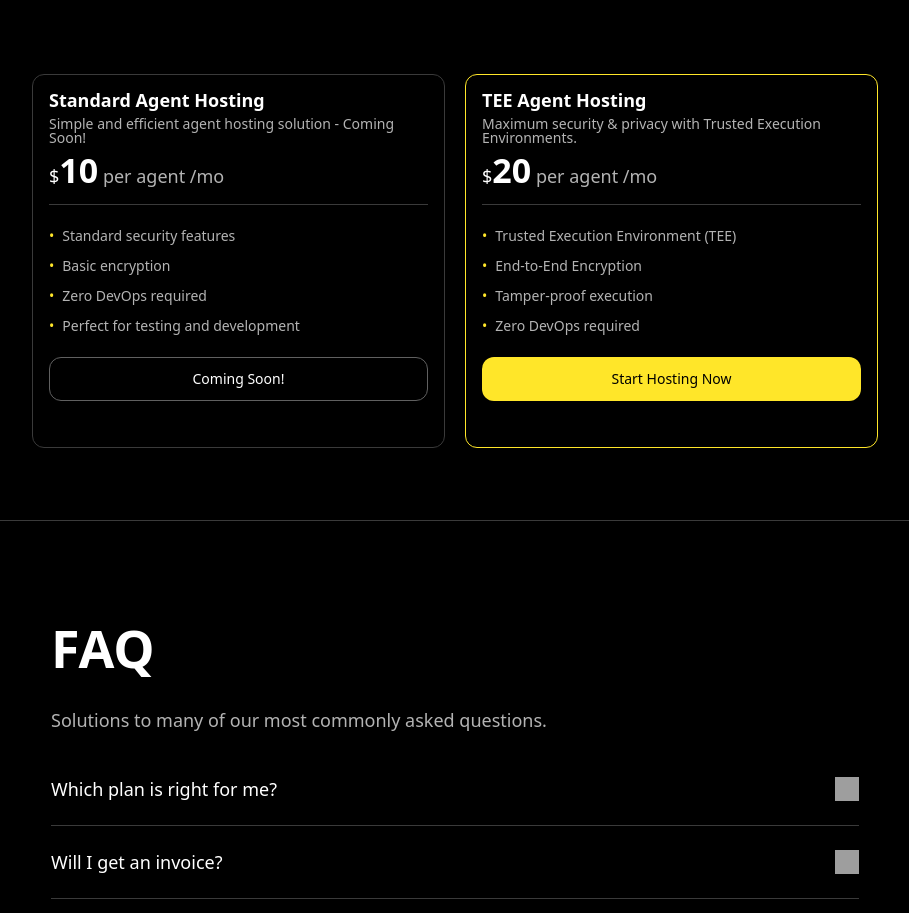
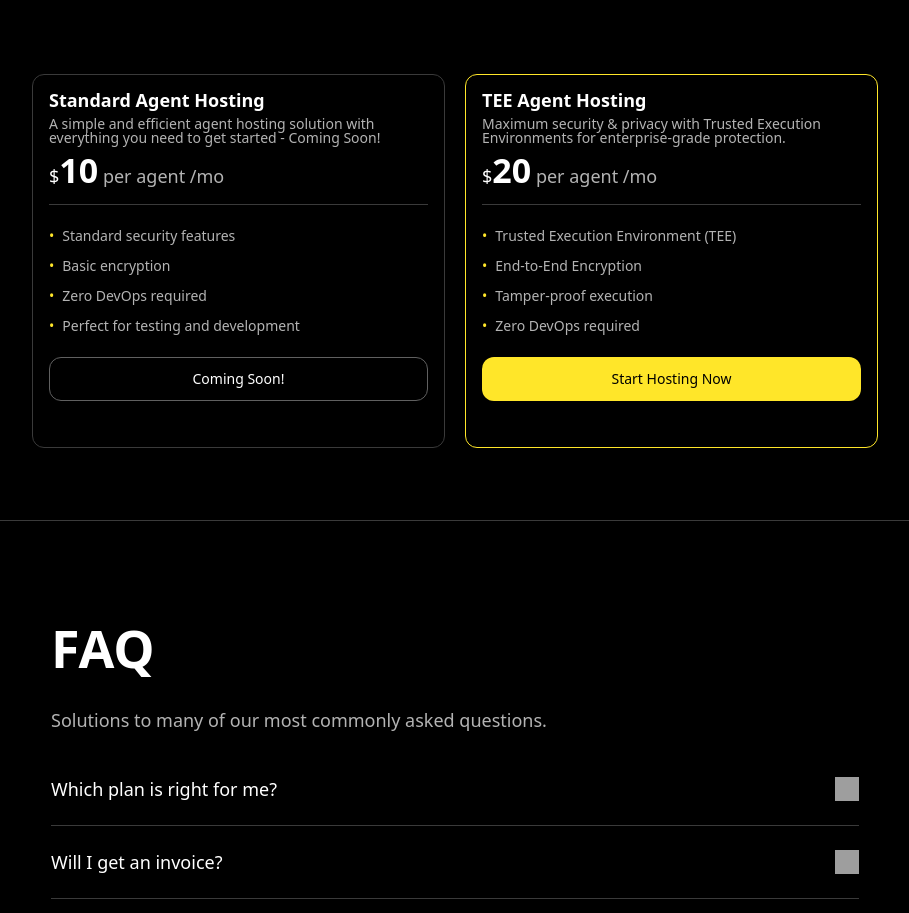
Before and after one commit to rollsmorr1/p-2836, a React (Vite) app: page / in a window 1280 px wide. Shown: the part 2432-3345 px from the top of the page, without its empty margins (185-1094 px from the left). Built offline with nearby package versions, Linux system fonts and the light colour scheme; grey boxes are pictures that could not be loaded; a web font is replaced by a local one.

Commit message:
Refactor hero section text
The text in the hero section was adjusted to occupy two lines instead of one, improving readability.

```diff
--- a/src/components/home/PricingSection.tsx
+++ b/src/components/home/PricingSection.tsx
@@ -5,7 +5,7 @@ export function PricingSection() {
   const pricingPlans = [
     {
       title: "Standard Agent Hosting",
-      description: "Simple and efficient agent hosting solution - Coming Soon!",
+      description: "A simple and efficient agent hosting solution with everything you need to get started - Coming Soon!",
       price: "10",
       features: [
         { text: "Standard security features" },
@@ -18,7 +18,7 @@ export function PricingSection() {
     {
       title: "TEE Agent Hosting",
       description:
-        "Maximum security & privacy with Trusted Execution Environments.",
+        "Maximum security & privacy with Trusted Execution Environments for enterprise-grade protection.",
       price: "20",
       features: [
         { text: "Trusted Execution Environment (TEE)" },
```
